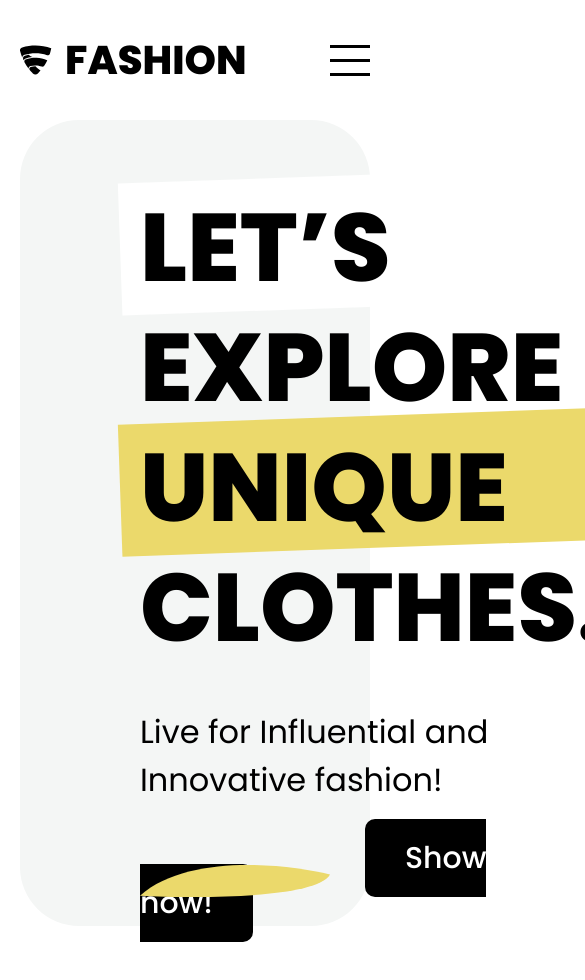
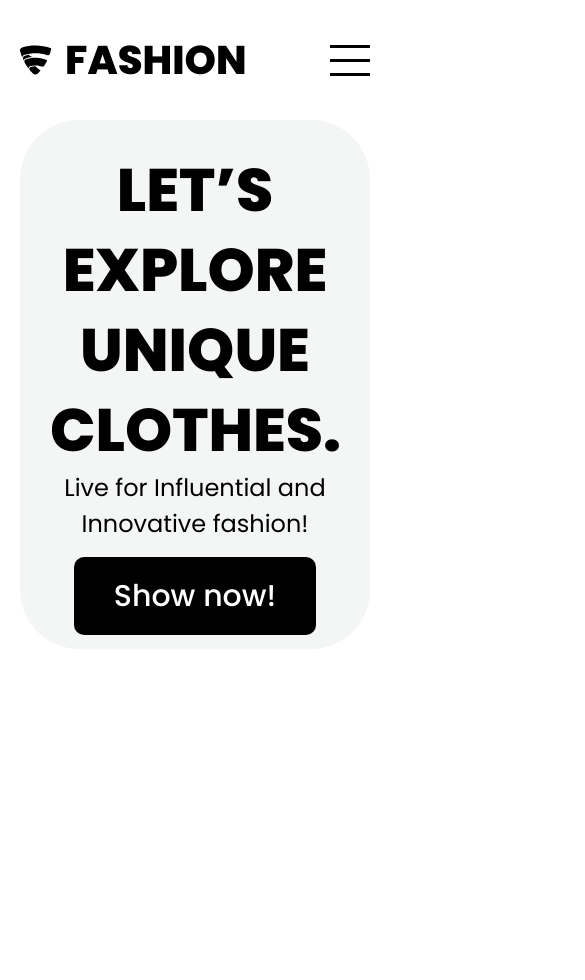
Before and after one commit to ar4ibais/react-fashion, a React (Vite) app: page / in a window 390 px wide. Shown: the top 980 px of the page, 585 px wide, since content can reach past the window. After the commit the page ends 844 px from the top, so only its background shows below. Built offline with nearby package versions, Linux system fonts and the light colour scheme.

Commit message:
made adaptive for promo section

```diff
--- a/src/components/promo/promo.css
+++ b/src/components/promo/promo.css
@@ -7,8 +7,7 @@
 	border-radius: 59px;
 	display: flex;
 	column-gap: 24px;
-	padding-top: 68px;
-	padding-left: 120px;
+	padding: 68px 120px;
 }
 
 .promo__title {
@@ -78,3 +77,51 @@
 	background-color: var(--yellow);
 	right: -110px;
 }
+
+@media (max-width: 1420px) {
+	.promo__content {
+		text-align: center;
+	}
+	.promo__text {
+		width: 100%;
+	}
+	.promo__img {
+		display: none;
+	}
+	.promo__title {
+		margin: 0 auto;
+	}
+}
+
+@media (max-width: 768px) {
+	.promo__content {
+		padding: 30px;
+	}
+	.promo__btn {
+		margin-left: 0;
+	}
+	.promo__btn::before {
+		display: none;
+	}
+}
+
+@media (max-width: 620px) {
+	.highlight::before {
+		display: none;
+	}
+	.promo__title {
+		font-size: 70px;
+		line-height: 100px;
+	}
+	.promo__desc {
+		font-size: 24px;
+		line-height: 36px;
+	}
+}
+
+@media (max-width: 500px) {
+	.promo__title {
+		font-size: 60px;
+		line-height: 80px;
+	}
+}
```
